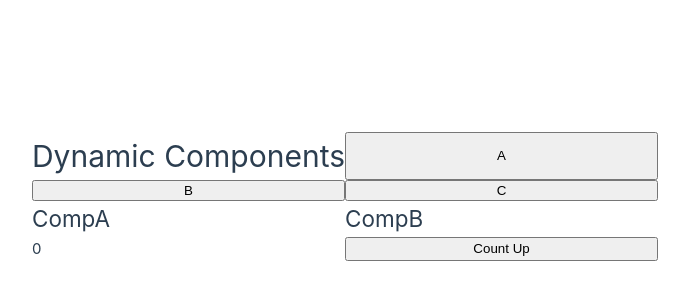
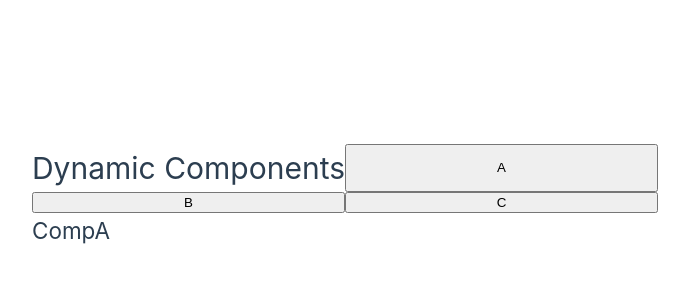
Before and after one commit to 2630-Daichi-Inoue/vue-lesson, a Vue app: page / in a window 1280 px wide. Shown: the part 204-504 px from the top of the page, without its empty margins (295-984 px from the left). Built offline with nearby package versions, Linux system fonts and the light colour scheme.

Commit message:
lesson 92

```diff
--- a/src/App.vue
+++ b/src/App.vue
@@ -11,8 +11,7 @@ console.log(currentComp)
   <button @click="currentComp = CompA">A</button>
   <button @click="currentComp = CompB">B</button>
   <button @click="currentComp = CompC">C</button>
-  <KeepAlive>
+  <KeepAlive max="2">
     <component :is="currentComp" />
   </KeepAlive>
-  <CompB v-show="currentComp === CompB" />
 </template>
```
